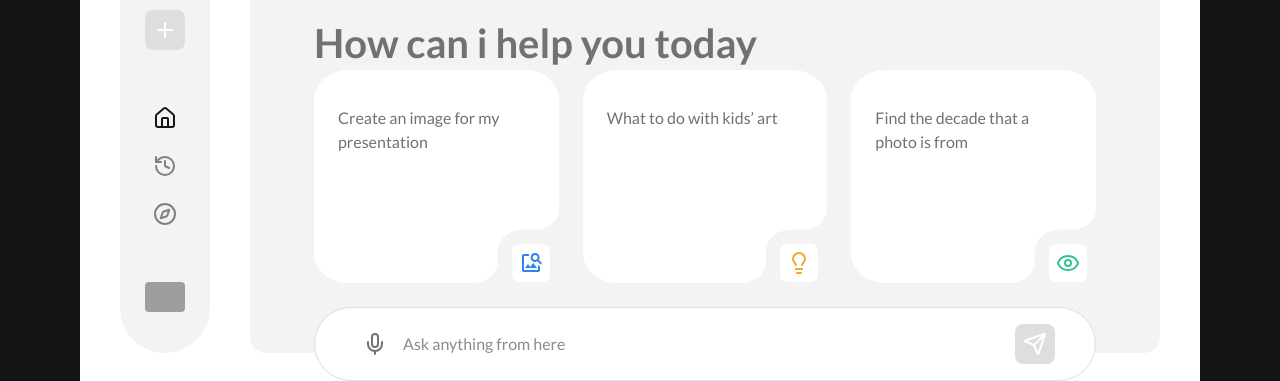
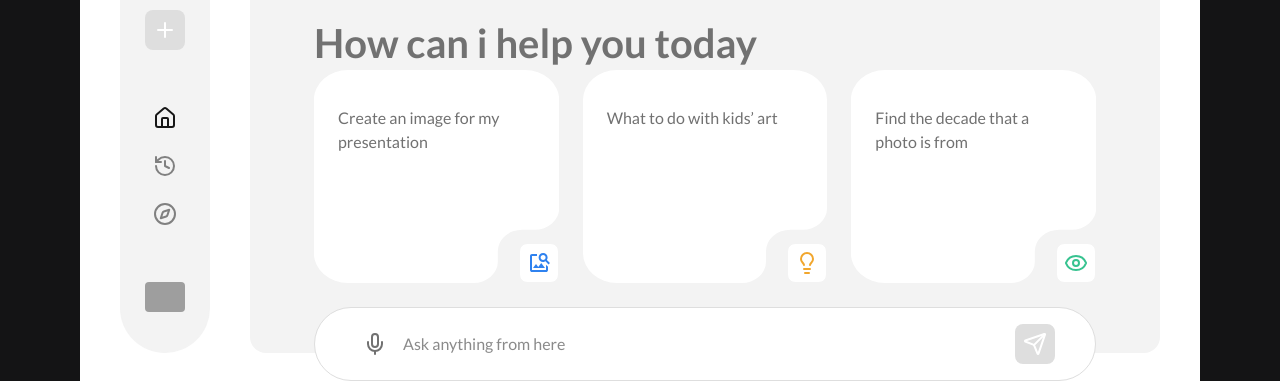
Before and after one commit to Raficknew/ChatBot, a React (Vite) app: page / in a window 1280 px wide. Shown: the part 271-652 px from the top of the page. Built offline with nearby package versions, Linux system fonts and the light colour scheme; grey boxes are pictures that could not be loaded.

Commit message:
fix: icon positioning on messageOption

```diff
--- a/src/components/molecules/MessageOption.tsx
+++ b/src/components/molecules/MessageOption.tsx
@@ -1,22 +1,17 @@
 import type { MessageOptionType } from "../../types/types";
 import { IconButton } from "../atoms/IconButton";
 
-export function MessageOption({
-  title,
-  icon,
-  onClick,
-
-}: MessageOptionType) {
+export function MessageOption({ title, icon, onClick }: MessageOptionType) {
   return (
     <button
       type="button"
-      className="w-full sm:flex-1 sm:max-w-[270px] sm:h-[213px] min-h-32 bg-foreground px-4 py-4 pb-10 sm:px-6 sm:py-9 cursor-pointer text-start relative flex flex-col justify-start inverted"
+      className="w-full md:flex-1 md:max-w-[270px] min-h-32 md:min-h-[213px] bg-foreground px-4 py-4 pb-10 sm:px-6 sm:py-9 cursor-pointer text-start relative flex flex-col justify-start inverted"
       onClick={() => {
         onClick?.();
       }}
     >
       <h2 className="text-text-secondary text-sm sm:text-base">{title}</h2>
-      <div className="absolute bottom-2 right-2 sm:bottom-0 sm:right-2">
+      <div className="absolute bottom-0 right-0">
         <IconButton className="bg-foreground rounded-lg border border-surface">
           {icon}
         </IconButton>
```
